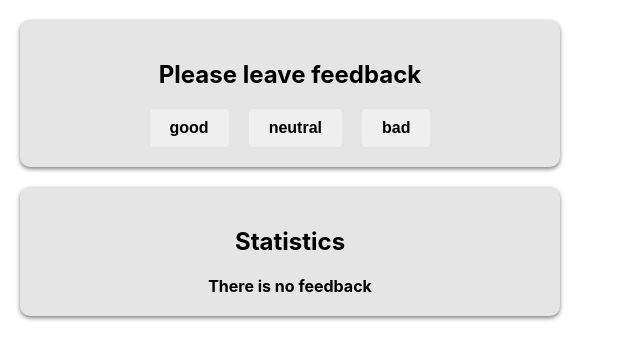
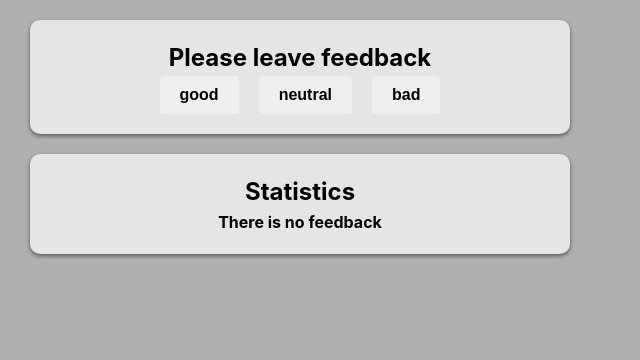
Before and after one commit to denys-drhn/goit-react-hw-02-feedback, a React (Create React App) app: page / in a window 1280 px wide. Shown: the top 360 px of the page, without its empty margins (0-640 px from the left). Built offline with nearby package versions, Linux system fonts and the light colour scheme.

Commit message:
Update index.css

```diff
--- a/src/index.css
+++ b/src/index.css
@@ -1,15 +1,40 @@
 @import-normalize; /* bring in normalize.css styles */
 
 body {
-  margin: 0;
+  margin: 10px;
   font-family: -apple-system, BlinkMacSystemFont, 'Segoe UI', 'Roboto', 'Oxygen',
     'Ubuntu', 'Cantarell', 'Fira Sans', 'Droid Sans', 'Helvetica Neue',
     sans-serif;
+  line-height: 1.5;
   -webkit-font-smoothing: antialiased;
   -moz-osx-font-smoothing: grayscale;
+  background-color: #b0b0b0;
 }
 
 code {
   font-family: source-code-pro, Menlo, Monaco, Consolas, 'Courier New',
     monospace;
 }
+
+h1,
+h2,
+h3,
+h4,
+h5,
+h6,
+p {
+  margin: 0;
+}
+
+ul,
+ol {
+  list-style: none;
+  margin: 0;
+  padding: 0;
+}
+
+img {
+  display: block;
+  max-width: 100%;
+  height: auto;
+}
```
